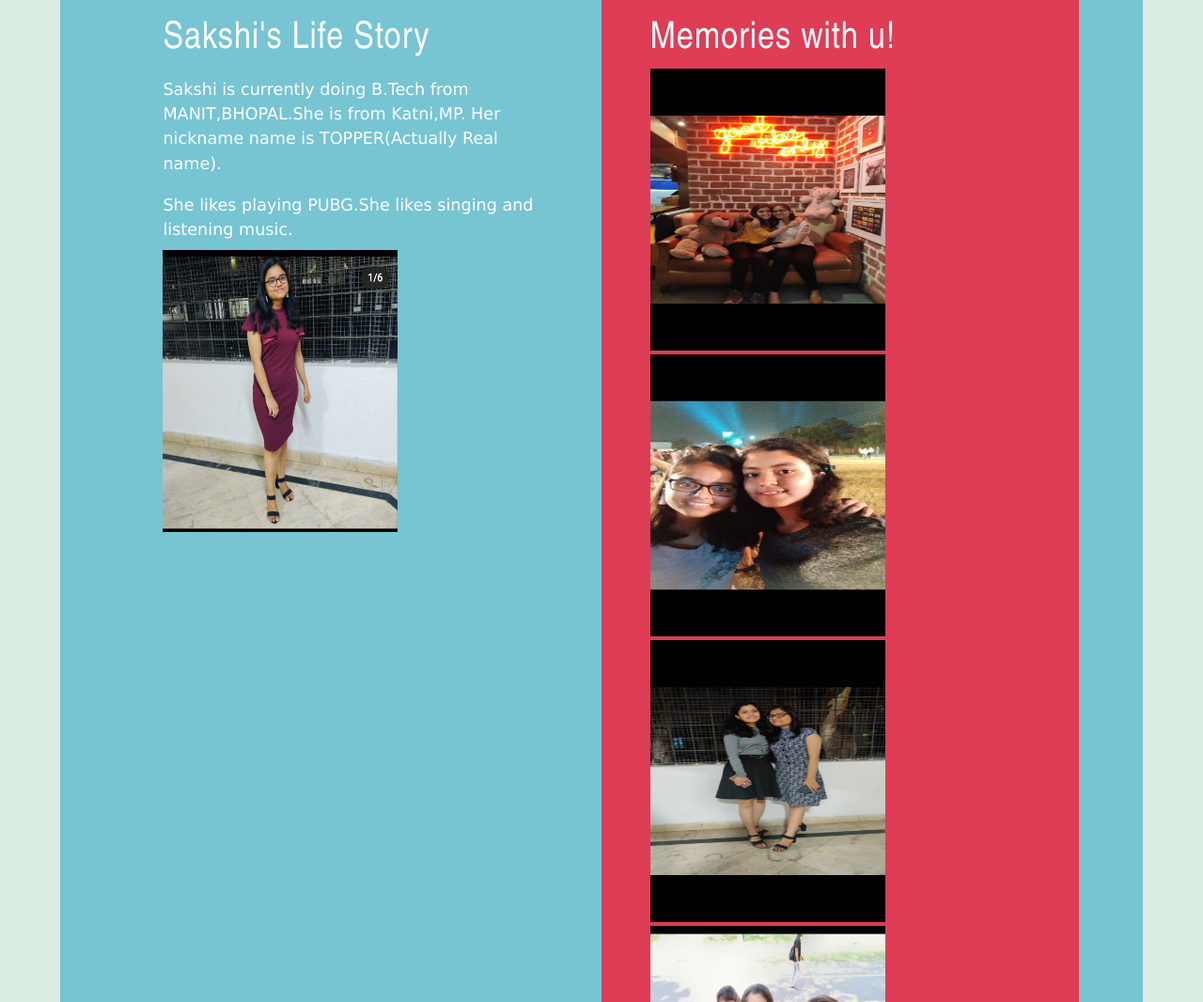
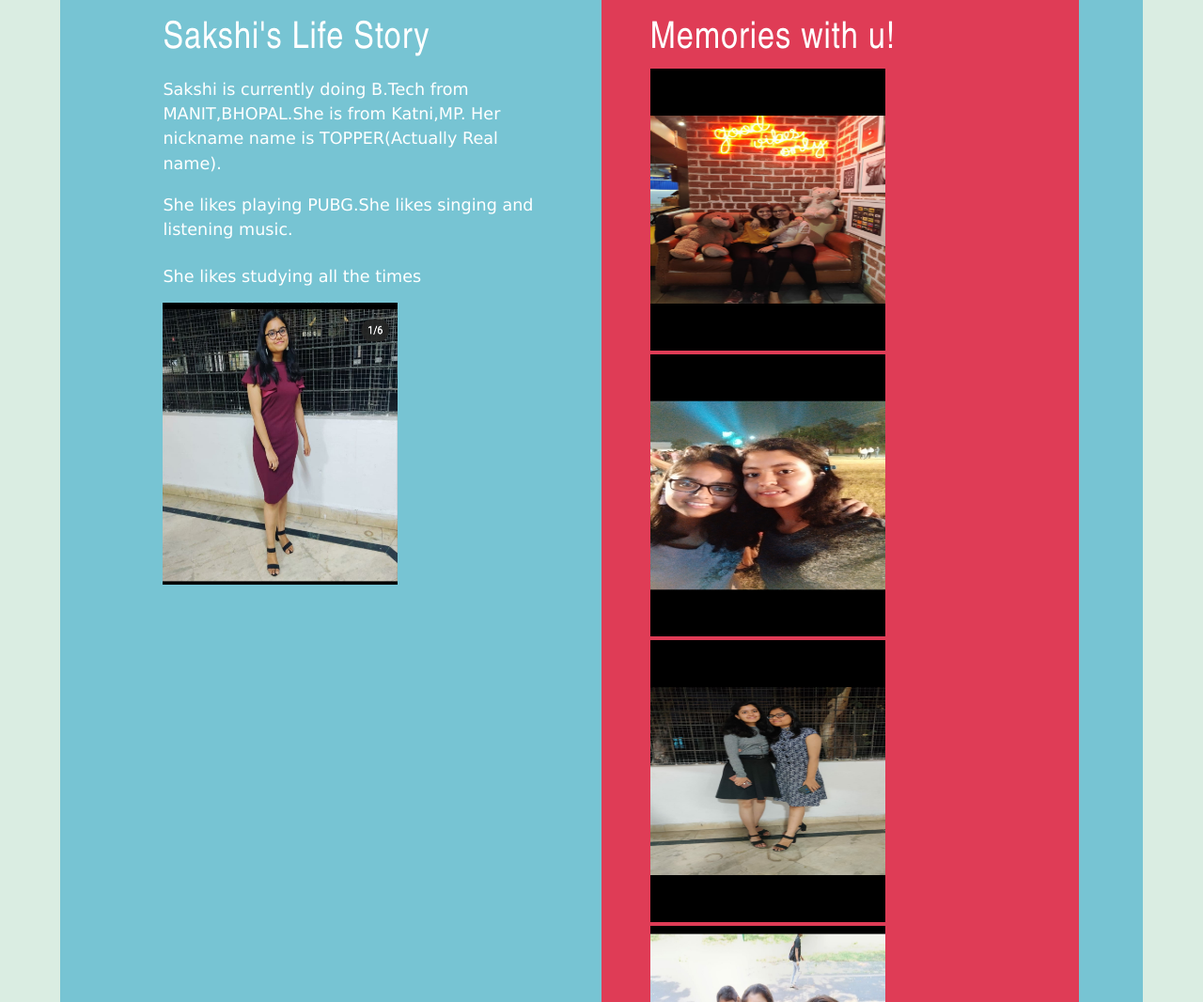
Before and after one commit to madhu-sharma19/website.github.io, a plain HTML site: page index.html in a window 1280 px wide. Shown: the part 1096-2162 px from the top of the page at 94% size. Drawn offline with Linux system fonts and the light colour scheme.

Commit message:
Update index.html

```diff
--- a/index.html
+++ b/index.html
@@ -42,6 +42,7 @@
 			<h3>Sakshi's Life Story</h3>
 			<p>Sakshi is currently doing B.Tech from MANIT,BHOPAL.She is from Katni,MP. Her nickname name is TOPPER(Actually Real name).</p>
 			<p>She likes playing PUBG.She likes singing and listening music.</p>
+			<p><h4>She likes studying all the times</h4></p>
 			<img src="IMG_20200802_202638.jpg" width="250px" height="300px" margin-bottom=2%>
 		</div>
 
```
